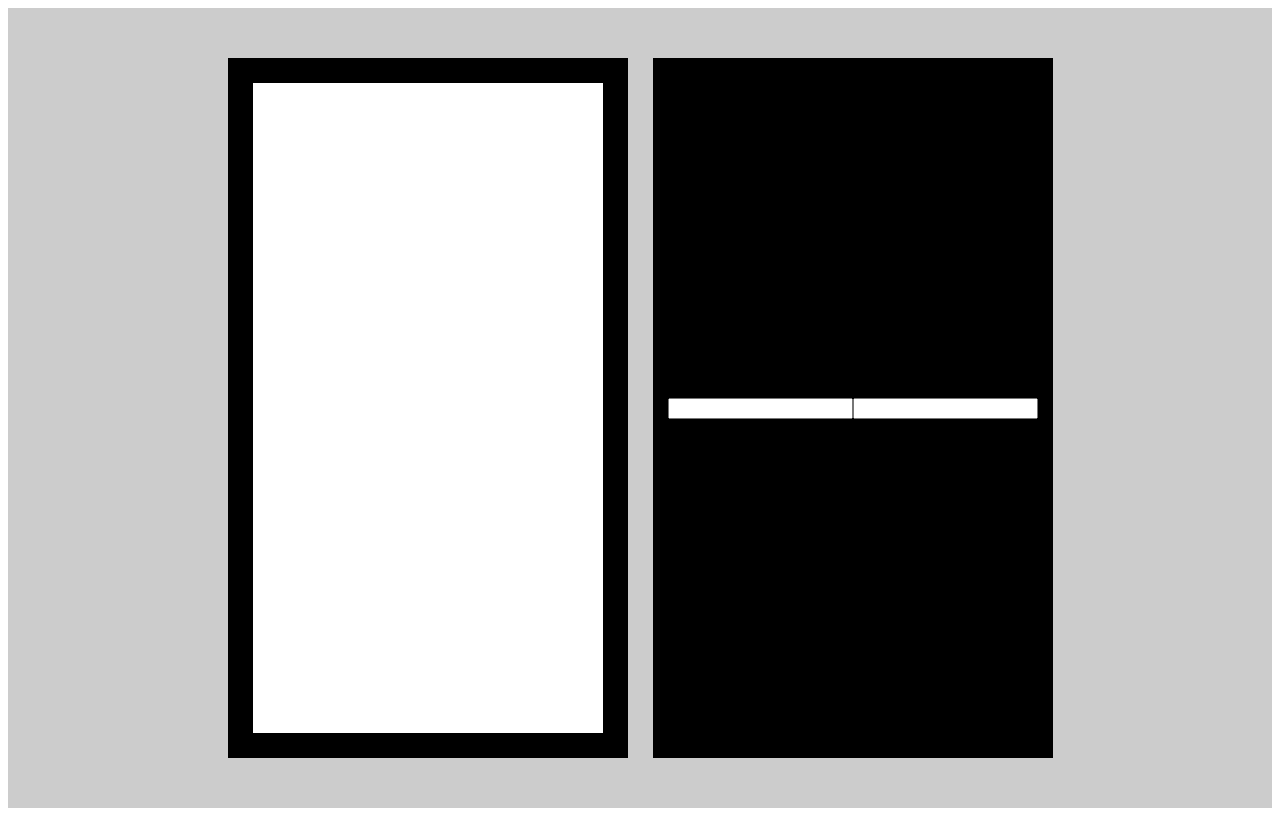
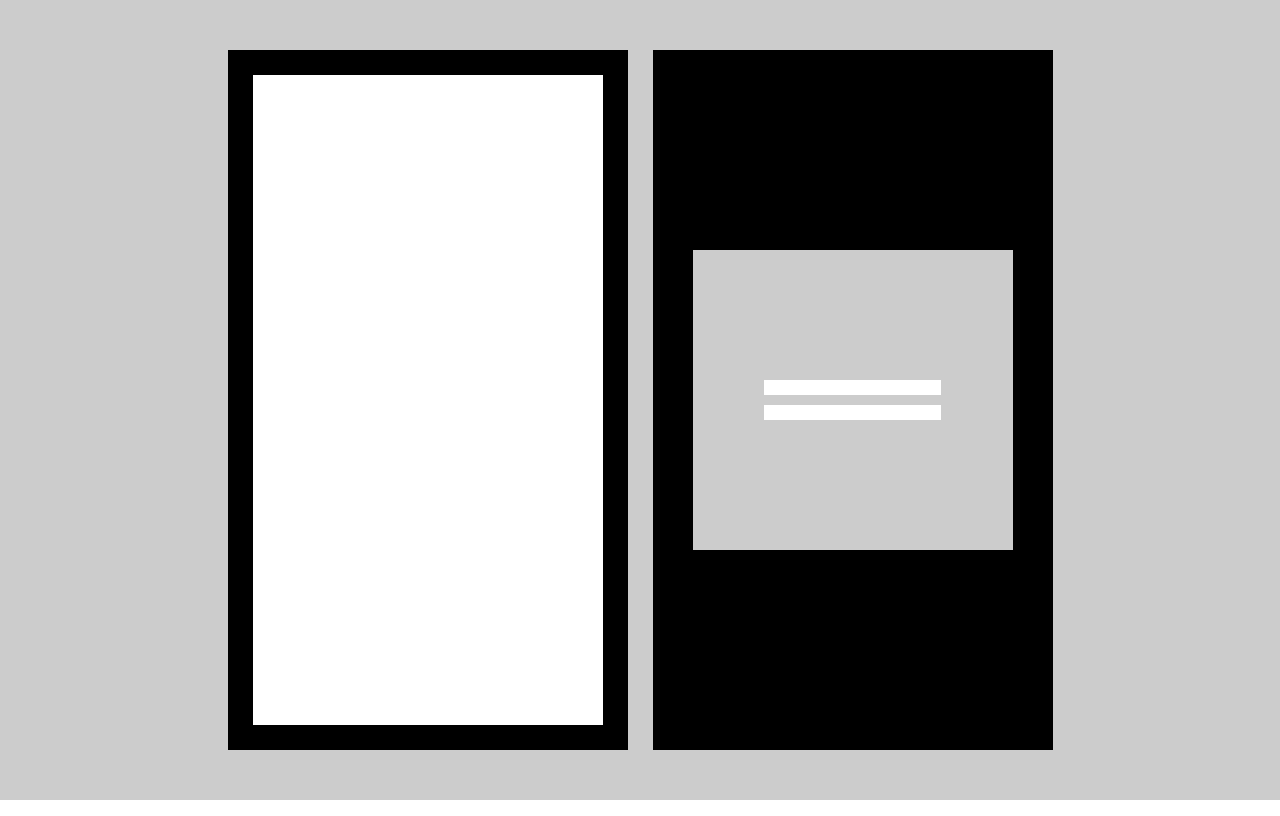
Before and after one commit to FernandoS01/Instagram-clone, a React (Vite) app: page / in a window 1280 px wide. Built offline with nearby package versions, Linux system fonts and the light colour scheme.

Commit message:
Changeds in section, global css added

```diff
--- a/src/Components/Section/index.tsx
+++ b/src/Components/Section/index.tsx
@@ -2,7 +2,7 @@ import './styles.css'
 
 export function Section(){
     return (
-        <div className='container'>
+        <div className='formContainer'>
         <form className='form'>
             <input type='text' />
             <input type="password" />
--- a/src/Components/Section/styles.css
+++ b/src/Components/Section/styles.css
@@ -1,4 +1,4 @@
-.container {
+.formContainer {
     height: 700px;
     width: 400px;
     background-color: black;
@@ -7,3 +7,14 @@
     justify-content: center;
     align-items: center;
 }
+.form {
+    width: 80%;
+    height: 300px;
+    background-color: #ccc;
+
+    display: flex;
+    align-items: center;
+    justify-content: center;
+    flex-direction: column;
+    gap: 10px;
+}
--- /dev/null
+++ b/src/Styles/global.css
@@ -0,0 +1,6 @@
+* {
+    padding: 0;
+    border: 0;
+    margin: 0;
+    box-sizing: border-box;
+}
--- a/src/main.tsx
+++ b/src/main.tsx
@@ -1,6 +1,8 @@
 import React from 'react'
 import ReactDOM from 'react-dom/client'
 import { Home } from './Pages/Home'
+
+import './Styles/global.css'
 
 ReactDOM.createRoot(document.getElementById('root') as HTMLElement).render(
   <React.StrictMode>
```
